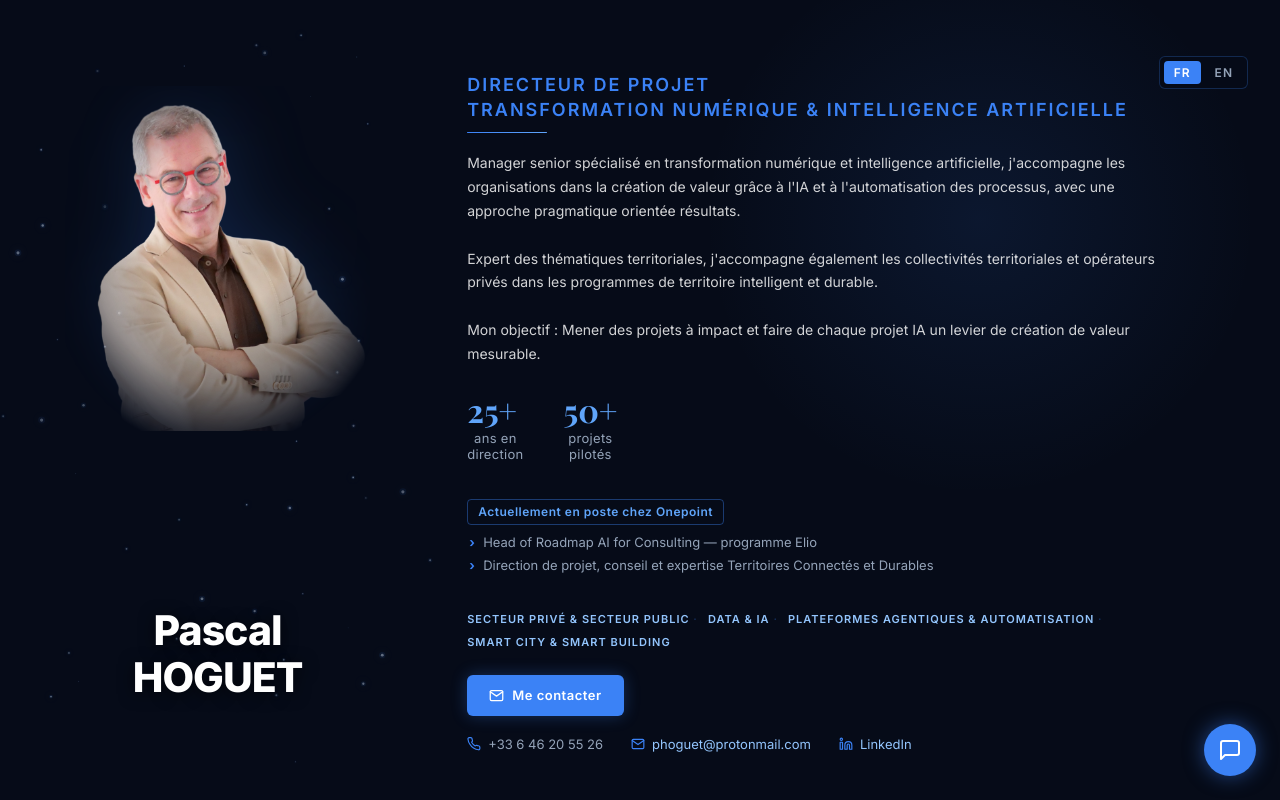
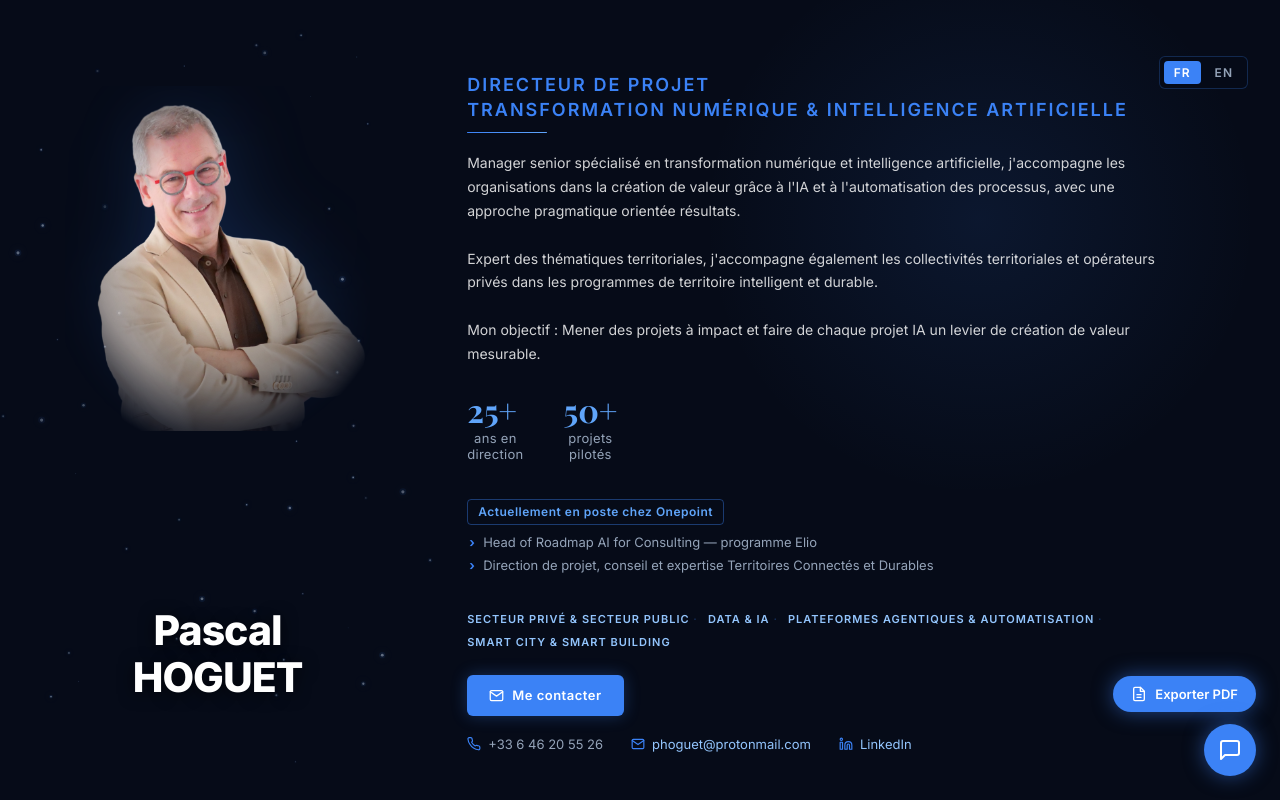
Before and after one commit to phoguet/profil-cv, a website: page index.html in a window 1280 px wide. Shown: the top 800 px of the page. Drawn offline with nearby package versions, Linux system fonts and the light colour scheme; a web font is replaced by a local one.

Commit message:
feat: bouton export PDF flottant (window.print)
Co-Authored-By: Claude Sonnet 4.6 <noreply@anthropic.com>

```diff
--- a/assets/main.js
+++ b/assets/main.js
@@ -327,4 +327,10 @@
     });
   })();
 
+  /* ---- PDF export ---- */
+  const pdfBtn = document.getElementById('pdf-export-btn');
+  if (pdfBtn) {
+    pdfBtn.addEventListener('click', () => window.print());
+  }
+
 })();
--- a/assets/styles.css
+++ b/assets/styles.css
@@ -953,6 +953,7 @@ footer p {
   .interest-label { color: #555 !important; }
   .contact-list .contact-item { color: #333 !important; }
 
+  #pdf-export-btn { display: none !important; }
   footer { display: none; }
 
   .timeline-entry { page-break-inside: avoid; }
@@ -981,6 +982,33 @@ footer p {
 
 #chat-toggle:hover {
   transform: scale(1.08);
+  box-shadow: 0 0 28px rgba(59, 130, 246, 0.7);
+}
+
+#pdf-export-btn {
+  position: fixed;
+  bottom: 88px;
+  right: 24px;
+  z-index: 150;
+  display: flex;
+  align-items: center;
+  gap: 8px;
+  padding: 10px 18px;
+  border: none;
+  border-radius: 50px;
+  background: var(--accent);
+  color: var(--text-primary);
+  font-family: var(--font-sans);
+  font-size: 13px;
+  font-weight: 600;
+  cursor: pointer;
+  box-shadow: 0 0 20px rgba(59, 130, 246, 0.5);
+  transition: filter 0.2s ease, box-shadow 0.2s ease;
+  white-space: nowrap;
+}
+
+#pdf-export-btn:hover {
+  filter: brightness(1.15);
   box-shadow: 0 0 28px rgba(59, 130, 246, 0.7);
 }
 
@@ -1154,6 +1182,11 @@ footer p {
     bottom: 16px;
     right: 16px;
   }
+
+  #pdf-export-btn {
+    bottom: 80px;
+    right: 16px;
+  }
 }
 
 /* Print: hide chat widget */
--- a/index.html
+++ b/index.html
@@ -527,6 +527,18 @@
     </svg>
   </button>
 
+  <!-- ==================== PDF EXPORT ==================== -->
+  <button id="pdf-export-btn" aria-label="Exporter PDF / Export PDF">
+    <svg xmlns="http://www.w3.org/2000/svg" width="16" height="16" viewBox="0 0 24 24" fill="none" stroke="currentColor" stroke-width="2" stroke-linecap="round" stroke-linejoin="round" aria-hidden="true">
+      <path d="M14 2H6a2 2 0 0 0-2 2v16a2 2 0 0 0 2 2h12a2 2 0 0 0 2-2V8z"></path>
+      <polyline points="14 2 14 8 20 8"></polyline>
+      <line x1="9" y1="13" x2="15" y2="13"></line>
+      <line x1="9" y1="17" x2="15" y2="17"></line>
+    </svg>
+    <span data-lang="fr">Exporter PDF</span>
+    <span data-lang="en" style="display:none">Export PDF</span>
+  </button>
+
   <div id="chat-panel" role="dialog" aria-modal="true" aria-label="Assistant IA">
     <div id="chat-header">
       <span data-lang="fr">Assistant IA</span>
```
